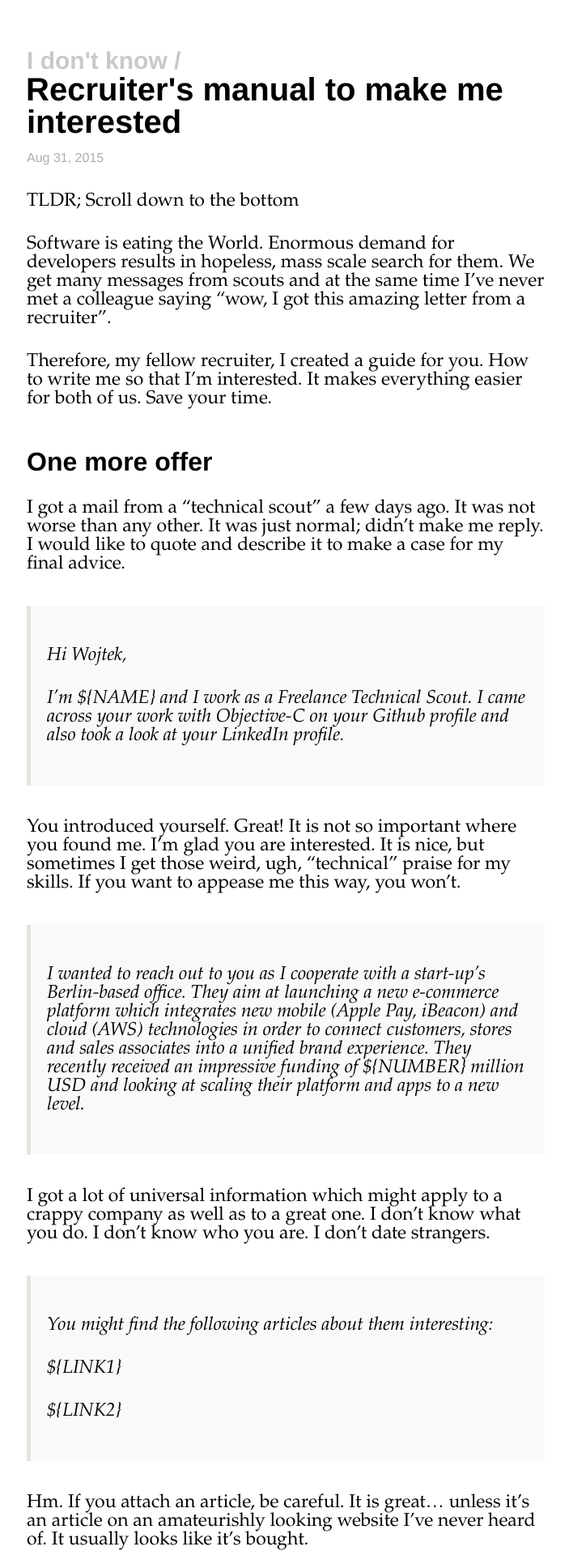
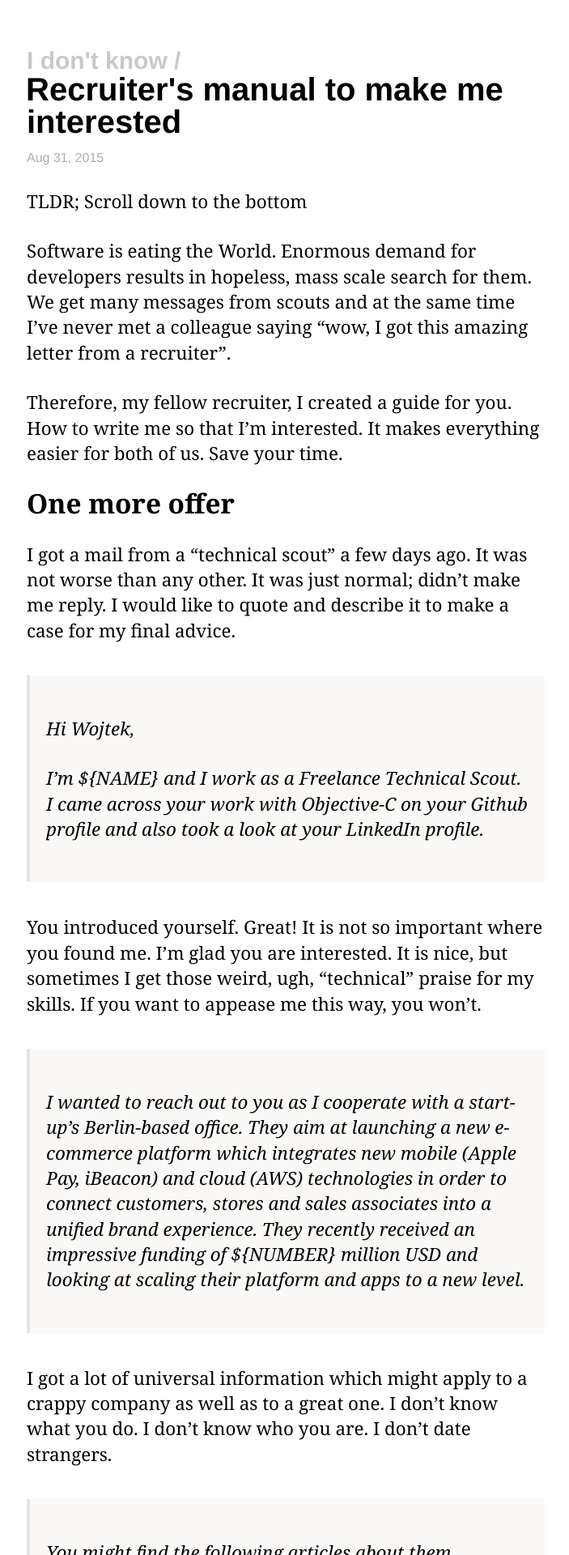
Before and after one commit to wczekalski/wczekalski.github.io, a Jekyll site: the page built from _posts/2015-08-31-recruiters-manual-to-make-me-interested.markdown, in a window 1280 px wide. Shown: the top 1920 px of the page at 81% size, without its empty margins (287-990 px from the left). Built offline with Jekyll 4.4.1, drawn with Linux system fonts in a browser that asks for light colours.

Commit message:
Changed font to Georgia and tweaked overall styling

```diff
--- a/css/post.scss
+++ b/css/post.scss
@@ -16,7 +16,6 @@ body {
 	max-width: 640px;
 	margin-left: auto;
 	margin-right: auto;
-	padding-bottom: 40px;
 	padding-left: 15px;
 	padding-right: 15px;
 	font-family: Helvetica-Neue, Helvetica, Arial, sans-serif;
@@ -29,32 +28,6 @@ sup, sub {
 }
 sub { top: 0.4em; }
 
-blockquote {
-	background-color: rgb(250, 249, 247);
-	padding: 20px;
-	margin-top: 40px;
-	margin-bottom: 40px;
-	border-left: 0.25em solid #e5e4e1;
-	font-style: italic;
-}
-
-hr {
-	margin-bottom: 40px;
-	margin-top: 40px;
-	border-top: 1px solid rgba(0, 0, 0, 0.1)
-}
-
-ul, ol {
-	margin: 2em
-	li {
-		padding-bottom: 13px;
-	}
-}
-
-p {
-	margin-top: 30px;
-	margin-bottom: 30px;
-}
 
 .footnotes {
 	padding-top: 30px;
@@ -108,23 +81,57 @@ p {
 
 .post-content {
 
-	margin-top: 34px;
+	font-family: Georgia, serif;
 
-	font-size: 23px;
-	font-family: Garamond;
+	div & {
+		margin-top: 30px;
+		margin-bottom: 30px;
+	}
+
+	blockquote {
+		background-color: rgb(250, 249, 247);
+		padding: 20px;
+		margin-top: 40px;
+		margin-bottom: 40px;
+		border-left: 0.25em solid #e5e4e1;
+		font-style: italic;
+	}
+
+	p, li {
+		font-size: 16.8pt;
+		line-height: 1.4;
+	}
+
+	p {
+		margin-top: 30px;
+		margin-bottom: 30px;
+	}
 
 	h2 {
-		font-family: Helvetica-Neue, Helvetica;
-		font-size: 32px;
-		margin-top: 50px;
-		margin-bottom: 20px;
+		font-size:25pt;
+		margin-top: 15pt;
+		margin-bottom: 5pt;
 	}
 
 	h3 {
-		font-size: 28px;
+		font-size: 22pt;
 	}
 
-	h4 {
-		font-size: 20px;
+
+	ul, ol {
+		margin-left: 3em;
+		li {
+			margin-bottom: 13px;
+		}
+	}
+
+	ul {
+		list-style-type: disc;
+	}
+
+	hr {
+		margin-bottom: 40px;
+		margin-top: 40px;
+		border-top: 1px solid rgba(0, 0, 0, 0.1)
 	}
 }
```
Also changed, not shown: 1 other file.
